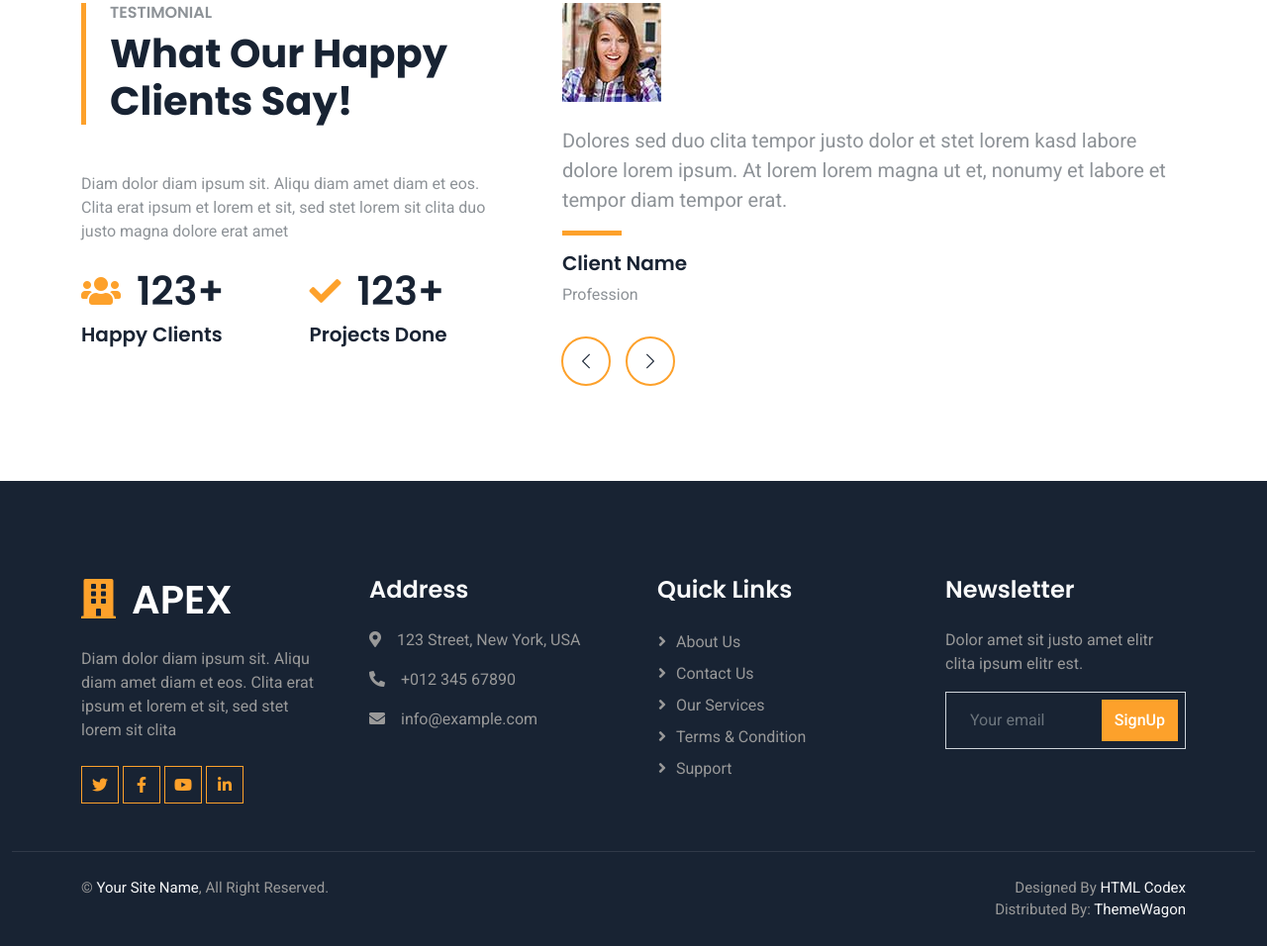
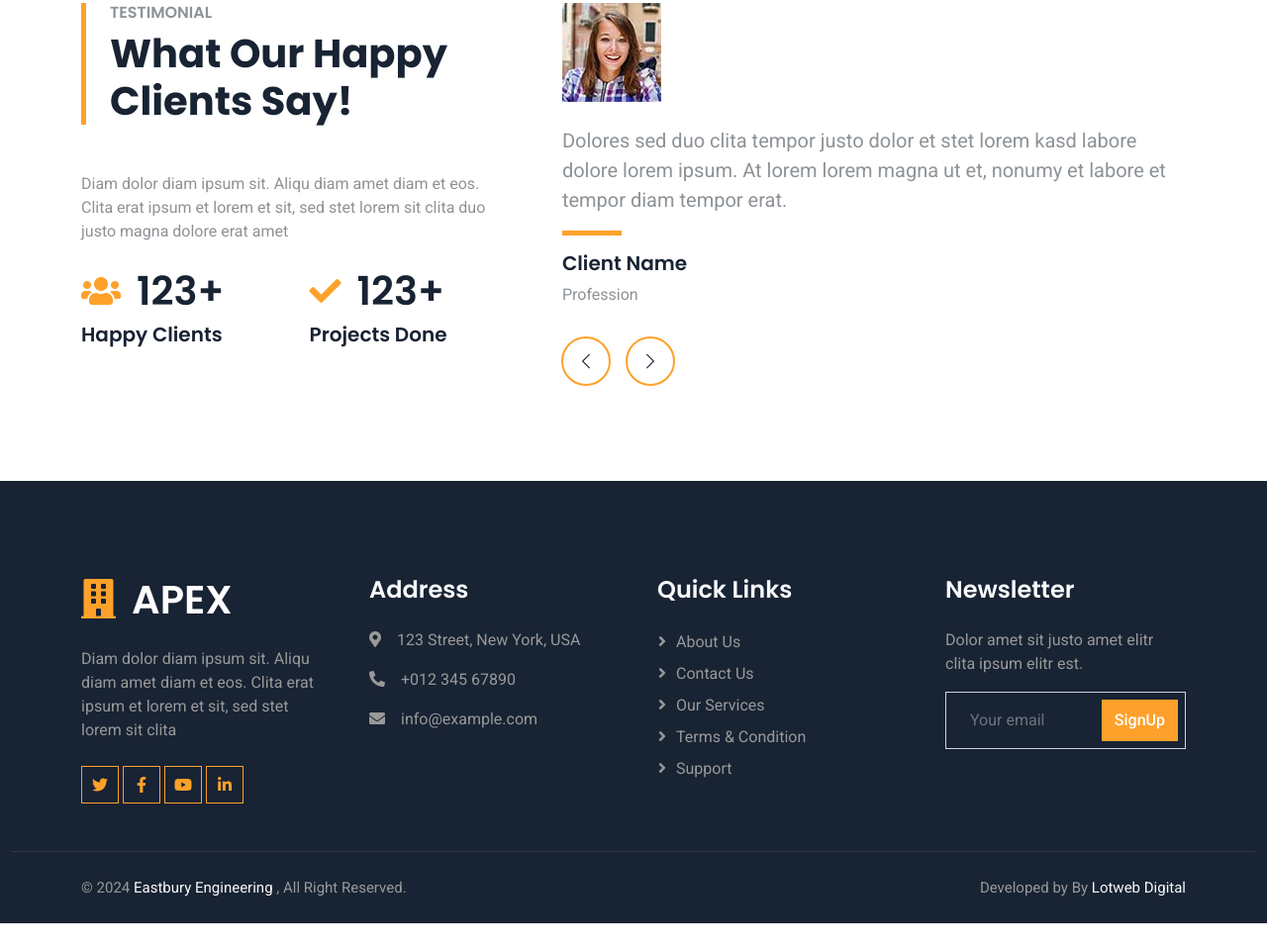
Before and after one commit to danielcheruiyot/eastbury, a plain HTML site: page index.html in a window 1280 px wide. Shown: the part 5055-6011 px from the top of the page at 99% size. After the commit the page ends 5988 px from the top, so only its background shows below. Drawn offline with nearby package versions, Linux system fonts and the light colour scheme.

Commit message:
first commit

```diff
--- a/index.html
+++ b/index.html
@@ -2,7 +2,7 @@
 <html lang="en">
   <head>
     <meta charset="utf-8" />
-    <title>Apex - Home Repair Website Template</title>
+    <title>Civil Electromechanical engineers | Eastbury Engineering</title>
     <meta content="width=device-width, initial-scale=1.0" name="viewport" />
     <meta content="" name="keywords" />
     <meta content="" name="description" />
@@ -94,7 +94,7 @@
     >
       <a href="index.html" class="navbar-brand d-flex align-items-center">
 
-          <img src="img/EE-PNG-p-500.png" alt="">
+          <img src="img/EE-PNG-p-500.png" alt="eastbury logo image" >
 
       </a>
       <button
@@ -863,13 +863,12 @@
         <div class="container">
           <div class="row">
             <div class="col-md-6 text-center text-md-start mb-3 mb-md-0">
-              &copy; <a href="#">Your Site Name</a>, All Right Reserved.
+              &copy; <p style="display: inline;" id="currentYear"> &copy;</p> <a href="#"> Eastbury Engineering </a>, All Right Reserved.
             </div>
             <div class="col-md-6 text-center text-md-end">
-              <!--/*** This template is free as long as you keep the footer author’s credit link/attribution link/backlink. If you'd like to use the template without the footer author’s credit link/attribution link/backlink, you can purchase the Credit Removal License from "https://htmlcodex.com/credit-removal". Thank you for your support. ***/-->
-              Designed By <a href="https://htmlcodex.com">HTML Codex</a>
-              <br />Distributed By:
-              <a href="https://themewagon.com" target="_blank">ThemeWagon</a>
+
+              Developed by By <a href="https://lotwebdigital.online">Lotweb Digital</a>
+              <br />
             </div>
           </div>
         </div>
@@ -890,6 +889,11 @@
     <script src="lib/waypoints/waypoints.min.js"></script>
     <script src="lib/owlcarousel/owl.carousel.min.js"></script>
 
+    <script>
+
+        document.getElementById("currentYear").innerHTML = new Date().getFullYear();
+
+    </script>
     <!-- Template Javascript -->
     <script src="js/main.js"></script>
   </body>
```
